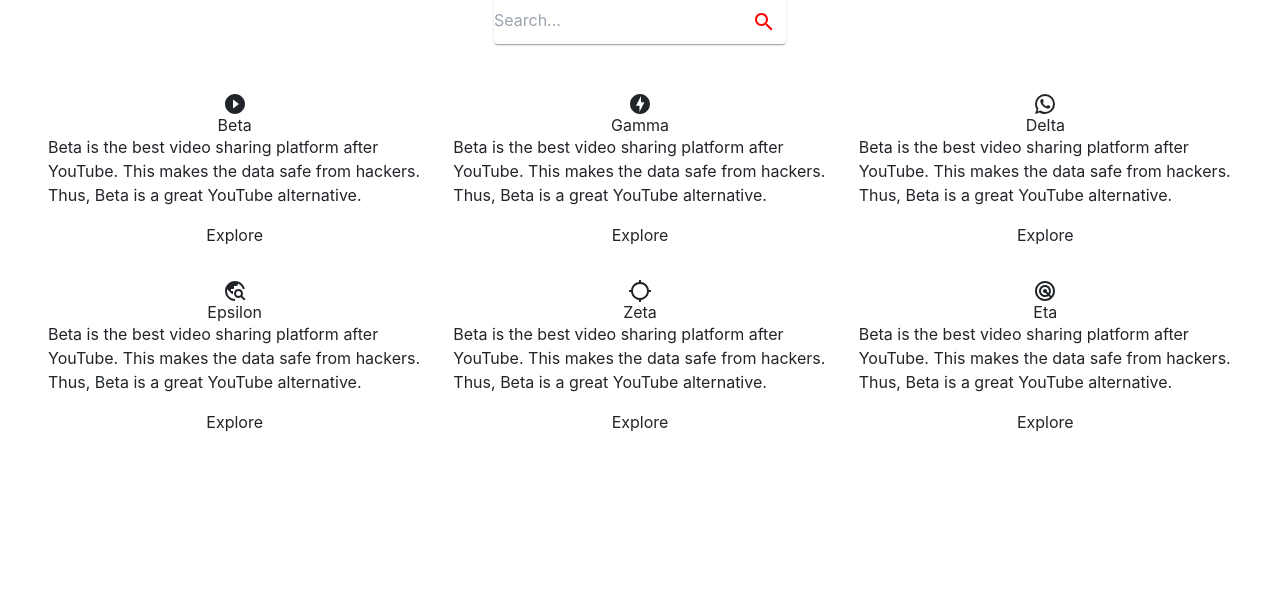
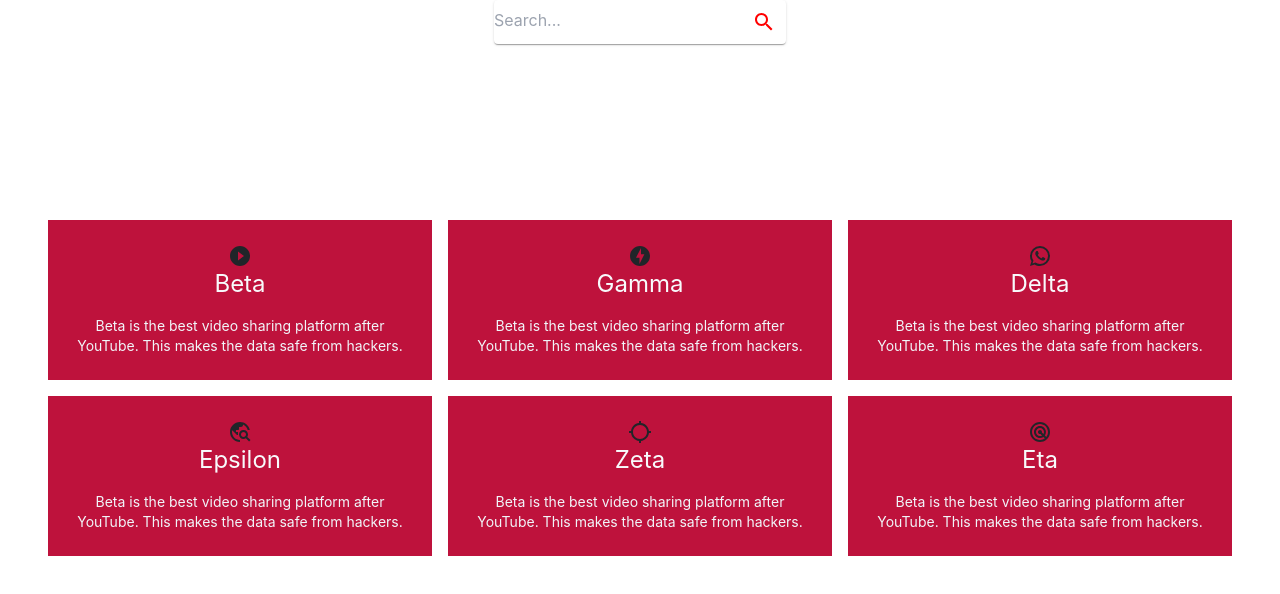
Before and after one commit to sazzad47/alpha, a Next.js app: page / in a window 1280 px wide. Shown: the top 594 px of the page. Built offline with nearby package versions, Linux system fonts and the light colour scheme.

Commit message:
make it better

```diff
--- a/components/global/Blocks.tsx
+++ b/components/global/Blocks.tsx
@@ -12,64 +12,60 @@
     {id: 1,
     icon: <PlayCircleFilledIcon className='icon'/>,
     name: 'Beta',
-    desc: 'Beta is the best video sharing platform after YouTube. This makes the data safe from hackers. Thus, Beta is a great YouTube alternative.',
+    desc: 'Beta is the best video sharing platform after YouTube. This makes the data safe from hackers.',
     path: '/beta'
     },
     {id: 2,
     icon: <OfflineBoltIcon className='icon'/>,
     name: 'Gamma',
-    desc: 'Beta is the best video sharing platform after YouTube. This makes the data safe from hackers. Thus, Beta is a great YouTube alternative.',
+    desc: 'Beta is the best video sharing platform after YouTube. This makes the data safe from hackers.',
     path: '/gamma'
     },
     {id: 3,
     icon: <WhatsAppIcon className='icon'/>,
     name: 'Delta',
-    desc: 'Beta is the best video sharing platform after YouTube. This makes the data safe from hackers. Thus, Beta is a great YouTube alternative.',
+    desc: 'Beta is the best video sharing platform after YouTube. This makes the data safe from hackers.',
     path: '/delta'
     },
     {id: 4,
     icon: <TravelExploreIcon className='icon'/>,
     name: 'Epsilon',
-    desc: 'Beta is the best video sharing platform after YouTube. This makes the data safe from hackers. Thus, Beta is a great YouTube alternative.',
+    desc: 'Beta is the best video sharing platform after YouTube. This makes the data safe from hackers.',
     path: '/epsilon'
     },
     {id: 5,
     icon: <LocationSearchingIcon className='icon'/>,
     name: 'Zeta',
-    desc: 'Beta is the best video sharing platform after YouTube. This makes the data safe from hackers. Thus, Beta is a great YouTube alternative.',
+    desc: 'Beta is the best video sharing platform after YouTube. This makes the data safe from hackers.',
     path: '/zeta'
     },
     {id: 6,
     icon: <RadarIcon className='icon'/>,
     name: 'Eta',
-    desc: 'Beta is the best video sharing platform after YouTube. This makes the data safe from hackers. Thus, Beta is a great YouTube alternative.',
+    desc: 'Beta is the best video sharing platform after YouTube. This makes the data safe from hackers.',
     path: '/eta'
     },
 ]
 const Blocks = () => {
   return (
     <div className='global_service_section w-full p-5'>
-        <Grid container spacing={4}>
+        <Grid container spacing={2} className="pt-[8rem]">
            {cards.map((item) => (
              <Grid key={item.id} item xs={12} md={4} className="flex justify-center">
+              <Link href={`${item.path}`}>
                <div className='global_service_block_container'>
-                <div className='global_service_block face1'>
-                    <div className='global_service_block_content flex flex-col items-center justify-center'>
+                <div className='global_service_block face1 bg-rose-700 hover:bg-rose-900'>
+                    <div className='global_service_block_content flex flex-col items-center justify-center p-4'>
                          {item.icon}
-                        <h3>{item.name}</h3>
+                        <h3 className='text-2xl text-slate-50'>{item.name}</h3>
+                        <p className="mt-3 text-sm text-center text-slate-100">
+                        {item.desc}
+                        </p>
                     </div>
 
                 </div>
-                <div className='global_service_block face2'>
-                  <div className='global_service_block_content flex flex-col items-center justify-center'>
-                        <p>
-                        {item.desc}
-                        </p>
-                        <Link href={`${item.path}`}><button className='mt-3'>Explore</button></Link>
-                   </div>
-                </div>
-
                </div>
+              </Link>
              </Grid>
            ))}
         </Grid>
--- a/styles/home.css
+++ b/styles/home.css
@@ -26,7 +26,7 @@
   left: 0;
   top: -48px;
   background: #127787;
-  transform: skewY(10deg);
+  transform: skewY(8deg);
 
 }
 .global_service_section::after {
@@ -37,7 +37,7 @@
   right: 0;
   top: -48px;
   background: #127787;
-  transform: skewY(-10deg);
+  transform: skewY(-8deg);
 
 }
 .global_service_block_container {
@@ -51,57 +51,16 @@
 }
 .global_service_block_container .face1 {
   position: relative;
-  background: #333;
   display: flex;
   align-items: center;
   justify-content: center;
   z-index: 1;
-  transform: translateY(100px);
 }
-.global_service_block_container:hover .face1 {
-  box-shadow: inset 2px 2px 12px 4px #fff,
-      inset 2px 0 2px 5px #fff,
-      inset 3px 0 2px 4px #fff;
-  transform: translateY(0px)
-}
+
 .global_service_block_container .face1 .global_service_block_content .icon {
   color: #fff;
   font-size: 3em;
   text-align: center;
-}
-.global_service_block_container .face1 .global_service_block_content h3 {
-  color: #fff;
-  font-size: 1em;
-  text-align: center;
-}
-.global_service_block_container:hover .face1 .global_service_block_content {
-  opacity: 0.2;
-  text-align: center;
-  transition: 0.5s;
-}
-.global_service_block_container:hover .face1 .global_service_block_content {
-  opacity: 1;
-}
-.global_service_block_container .face2 {
-  position: relative;
-  background: #fff;
-  display: flex;
-  align-items: center;
-  justify-content: center;
-  padding: 20px;
-  box-sizing: border-box;
-  box-shadow: 0 20px 50px rgba(0,0,0,0.8);
-  transform: translateY(-100px);
-
-}
-.global_service_block_container:hover .face2 {
-  transform: translateY(0px);
-}
-.global_service_block_container .face2 .global_service_block_content {
-  margin: 0;
-  padding: 0;
-  color: #000;
-  font-size: 15px;
 }
 .global_service_block_container .face2 .global_service_block_content button {
   outline: none;
```
